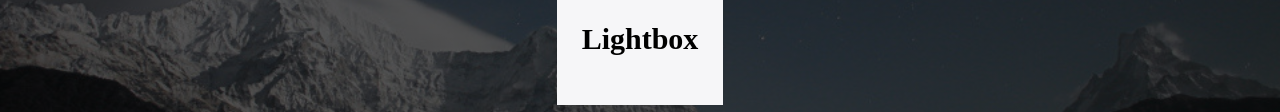
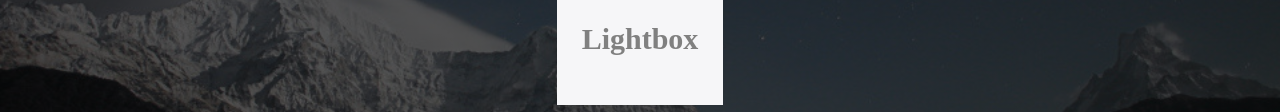
Before and after one commit to ViacheslavJs/lightbox, a plain HTML site: page index.html in a window 1280 px wide. Shown: the part 409-521 px from the top of the page. Drawn offline with Linux system fonts and the light colour scheme.

Commit message:
feat: changed css value

```diff
--- a/css/style.css
+++ b/css/style.css
@@ -123,6 +123,10 @@ li {
 
   object-fit: cover;
   cursor: pointer;
+}
+
+.lightbox-prev__lightbox-prev-title {
+  color: gray;
 }
 
 /* TODO - lightbox */
```
